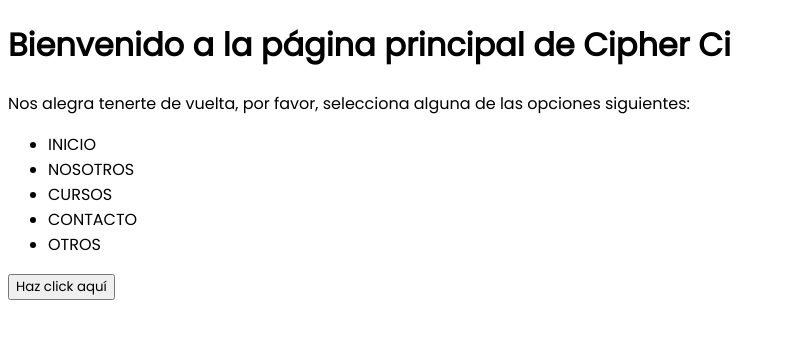
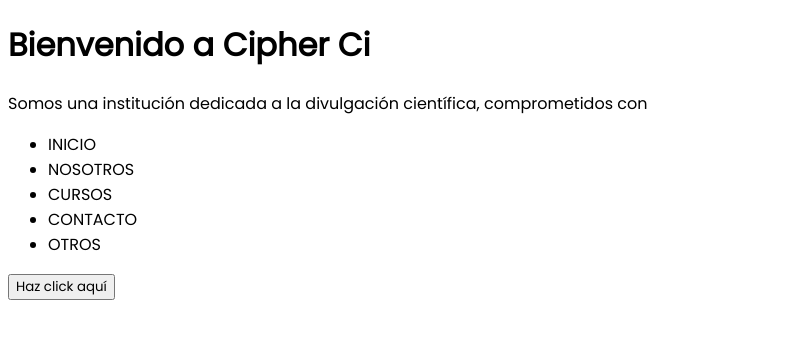
Before and after one commit to josuejacob/first, a plain HTML site: page index.html in a window 1280 px wide. Shown: the whole page, without its empty margins (0-786 px from the left). Drawn offline with Linux system fonts and the light colour scheme.

Commit message:
Cambios 19 de Mayo 2023

```diff
--- a/index.html
+++ b/index.html
@@ -10,8 +10,8 @@
     <title>PÁGINA PRINCIPAL DE CIPHER-CI</title>
 </head>
 <body>
-    <h1>Bienvenido a la página principal de Cipher Ci</h1>
-    <p> Nos alegra tenerte de vuelta, por favor, selecciona alguna de las opciones siguientes:</p>
+    <h1>Bienvenido a Cipher Ci</h1>
+    <p> Somos una institución dedicada a la divulgación científica, comprometidos con </p>
     <ul>
         <li>INICIO</li>
         <li>NOSOTROS</li>
```
